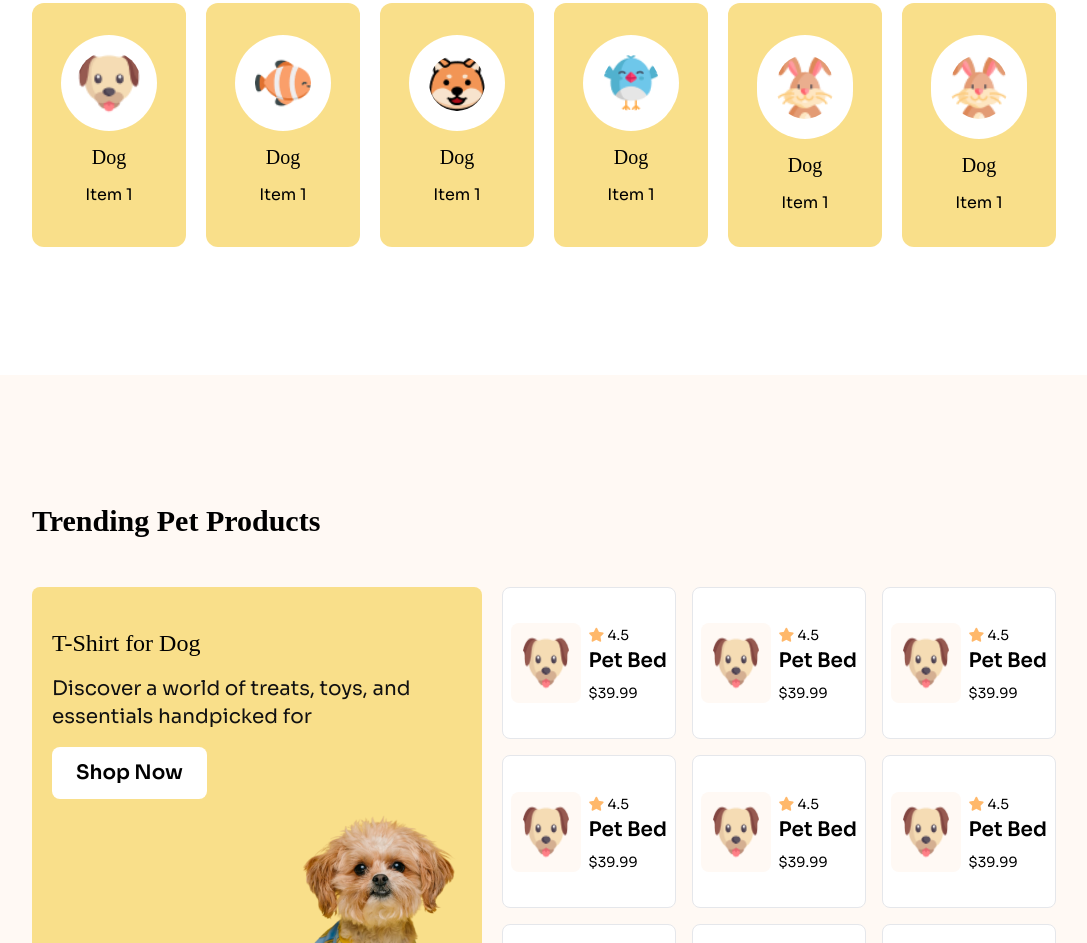
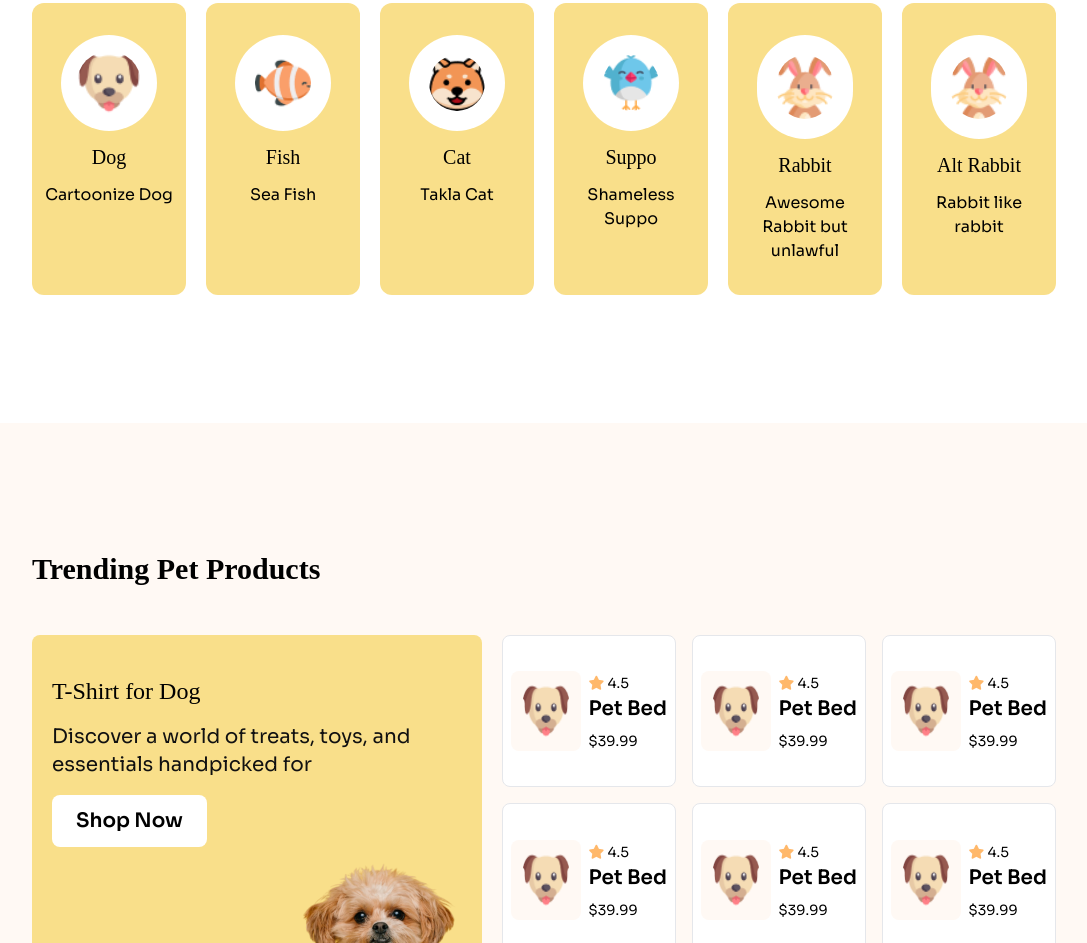
Before and after one commit to Mustakahmmed-dev/Assignment-3-Living-Lab, a plain HTML site: page index.html in a window 1280 px wide. Shown: the part 1073-2016 px from the top of the page, without its empty margins (96-1183 px from the left). Drawn offline with nearby package versions, Linux system fonts and the light colour scheme; a web font is replaced by a local one.

Commit message:
Contents for browse by category section have been added

```diff
--- a/index.html
+++ b/index.html
@@ -73,32 +73,32 @@
                 <div class="bg-[#F9DF8A] rounded-xl py-8 px-3 text-center space-y-3 adlam-font">
                     <img class="w-24 p-4 bg-white rounded-full inline" src="c1-assets/dog-cartoon.png" alt="">
                     <h2 class="text-xl">Dog</h2>
-                    <p class="text-base font-normal sora-font">Item 1</p>
+                    <p class="text-base font-normal sora-font">Cartoonize Dog</p>
                 </div>
                 <div class="bg-[#F9DF8A] rounded-xl py-8 px-3 text-center space-y-3 adlam-font">
                     <img class="w-24 p-5 bg-white rounded-full inline" src="c1-assets/fish-cartoon.png" alt="">
-                    <h2 class="text-xl ">Dog</h2>
-                    <p class="text-base font-normal sora-font">Item 1</p>
+                    <h2 class="text-xl ">Fish</h2>
+                    <p class="text-base font-normal sora-font">Sea Fish</p>
                 </div>
                 <div class="bg-[#F9DF8A] rounded-xl py-8 px-3 text-center space-y-3 adlam-font">
                     <img class="w-24 p-5 bg-white rounded-full inline" src="c1-assets/cat-cartoon.png" alt="">
-                    <h2 class="text-xl ">Dog</h2>
-                    <p class="text-base font-normal sora-font">Item 1</p>
+                    <h2 class="text-xl">Cat</h2>
+                    <p class="text-base font-normal sora-font">Takla Cat</p>
                 </div>
                 <div class="bg-[#F9DF8A] rounded-xl py-8 px-3 text-center space-y-3 adlam-font">
                     <img class="w-24 p-5 bg-white rounded-full inline" src="c1-assets/bird-cartoon.png" alt="">
-                    <h2 class="text-xl ">Dog</h2>
-                    <p class="text-base font-normal sora-font">Item 1</p>
+                    <h2 class="text-xl ">Suppo</h2>
+                    <p class="text-base font-normal sora-font">Shameless Suppo</p>
                 </div>
                 <div class="bg-[#F9DF8A] rounded-xl py-8 px-3 text-center space-y-3 adlam-font">
                     <img class="w-24 p-5 bg-white rounded-full inline" src="c1-assets/rabbit-cartoon.png" alt="">
-                    <h2 class="text-xl ">Dog</h2>
-                    <p class="text-base font-normal sora-font">Item 1</p>
+                    <h2 class="text-xl ">Rabbit</h2>
+                    <p class="text-base font-normal sora-font">Awesome Rabbit but unlawful</p>
                 </div>
                 <div class="bg-[#F9DF8A] rounded-xl py-8 px-3 text-center space-y-3 adlam-font">
                     <img class="w-24 p-5 bg-white rounded-full inline" src="c1-assets/rabbit-cartoon.png" alt="">
-                    <h2 class="text-xl ">Dog</h2>
-                    <p class="text-base font-normal sora-font">Item 1</p>
+                    <h2 class="text-xl ">Alt Rabbit</h2>
+                    <p class="text-base font-normal sora-font">Rabbit like rabbit</p>
                 </div>
 
 
```
